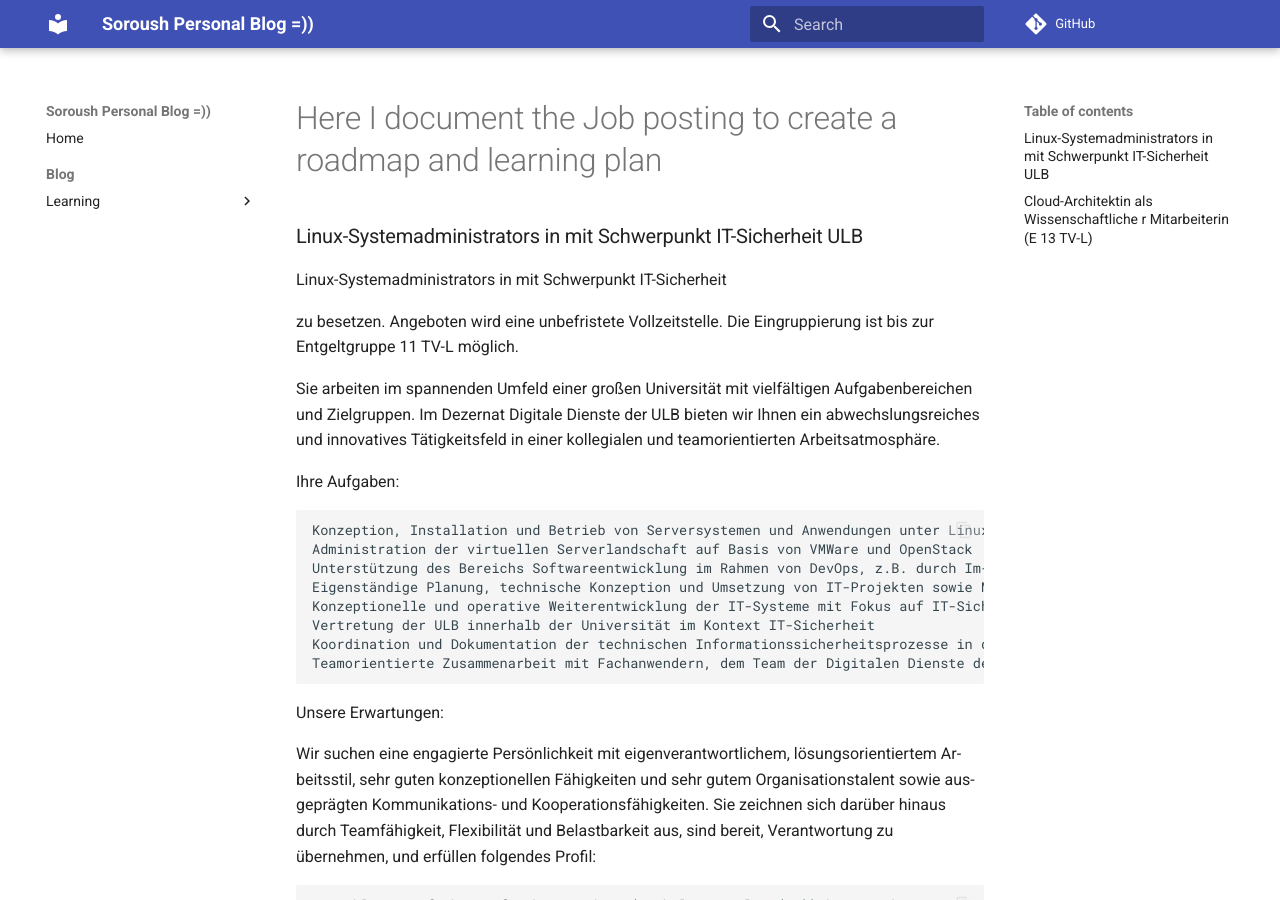
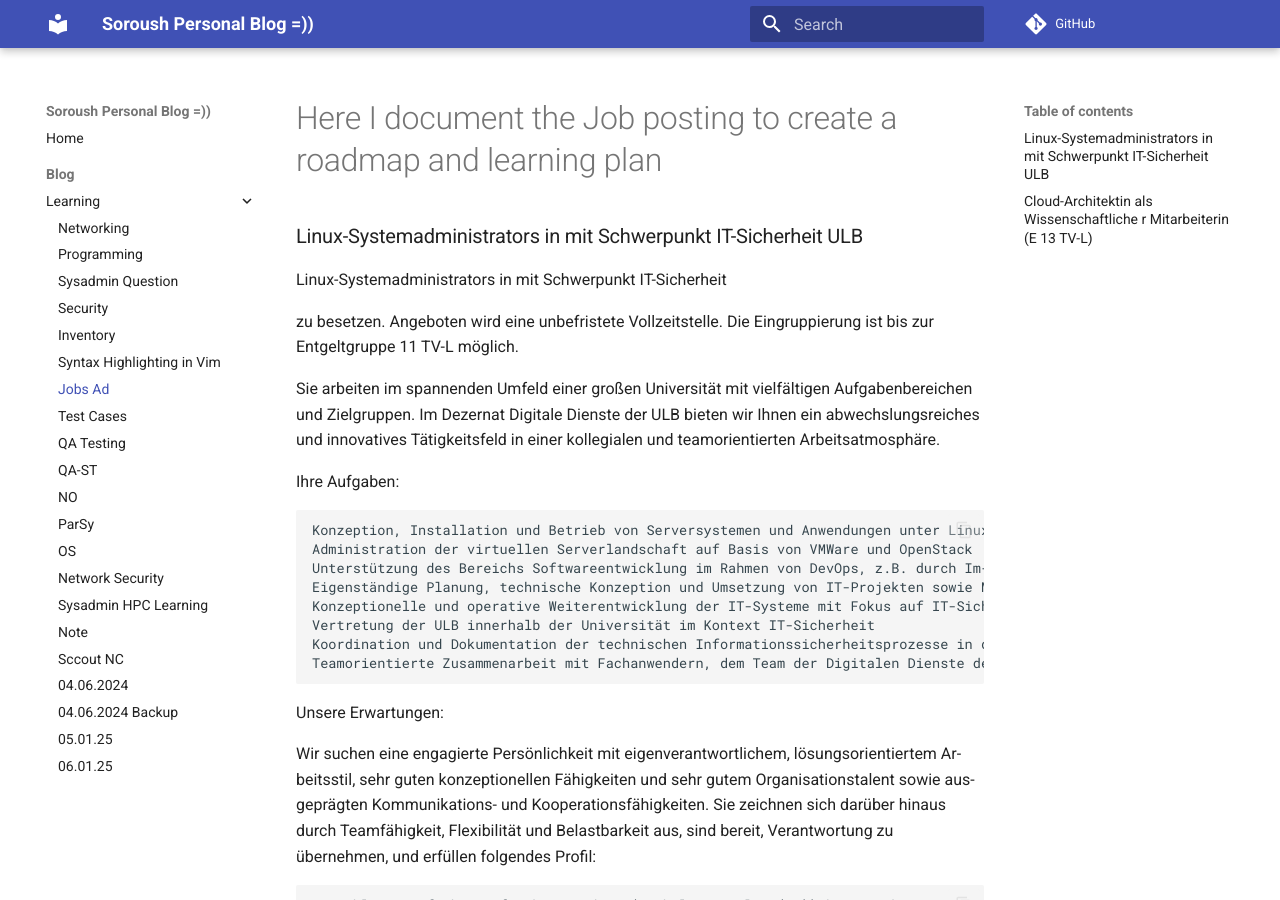
Before and after one commit to Soroush9978/blog, an MkDocs documentation site: the page built from docs/blog/Jobs-ad.md, in a window 1280 px wide and 900 px high. Built offline with MkDocs 1.6.1 and Material for MkDocs 9.7.7, drawn with Linux system fonts in a browser that asks for light colours; comment, search, counter and statistics services are not loaded.

Commit message:
nav updated

```diff
--- a/mkdocs.yml
+++ b/mkdocs.yml
@@ -8,13 +8,34 @@ theme:
   language: en
   name: material
   palette:
-    primary: custom  # Note: "Primary" should be lowercase; "custom" is valid if defined elsewhere
+    primary: custom
     scheme: default
+
 nav:
   - Home: index.md
   - Blog:
-     - Learning:
+      - Learning:
           - "Networking": blog/Networking.md
+          - "Programming": blog/Programming.md
+          - "Sysadmin Question": blog/Sysadmin_Question.md
+          - "Security": blog/security.md
+          - "Inventory": blog/inventory.md
+          - "Syntax Highlighting in Vim": blog/synatax_hilight_vim.md
+          - "Jobs Ad": blog/Jobs-ad.md
+          - "Test Cases": blog/test_cases.md
+          - "QA Testing": blog/QA-Testing.md
+          - "QA-ST": blog/QA-ST.md
+          - "NO": blog/NO.md
+          - "ParSy": blog/ParSy.md
+          - "OS": blog/OS.md
+          - "Network Security": blog/Network_security.md
+          - "Sysadmin HPC Learning": blog/sysadmin-HPC-learning.md
+          - "Note": blog/note.md
+          - "Sccout NC": blog/sccuot_NC.md
+          - "04.06.2024": blog/04.06.2024.md
+          - "04.06.2024 Backup": blog/04.06.2024-bck.md
+          - "05.01.25": blog/05.01.25.md
+          - "06.01.25": blog/06.01.25.md
 
 plugins:
   - blog
@@ -30,14 +51,15 @@ plugins:
   # - tags:
   #     enabled: true
   #     tags_file: tags.md
+
 extra:
   social:
     - icon: material/github
-      link: https://github.com/Soroush9978  # Removed "!" from URL (likely a typo)
-    # - icon: material/rss
-    #   link: https://msleigh.io/
+      link: https://github.com/Soroush9978
+
 copyright: Copyright © 2025 Soroush
 repo_url: https://github.com/Soroush9978/blog
+
 markdown_extensions:
   - attr_list
   - footnotes
```
